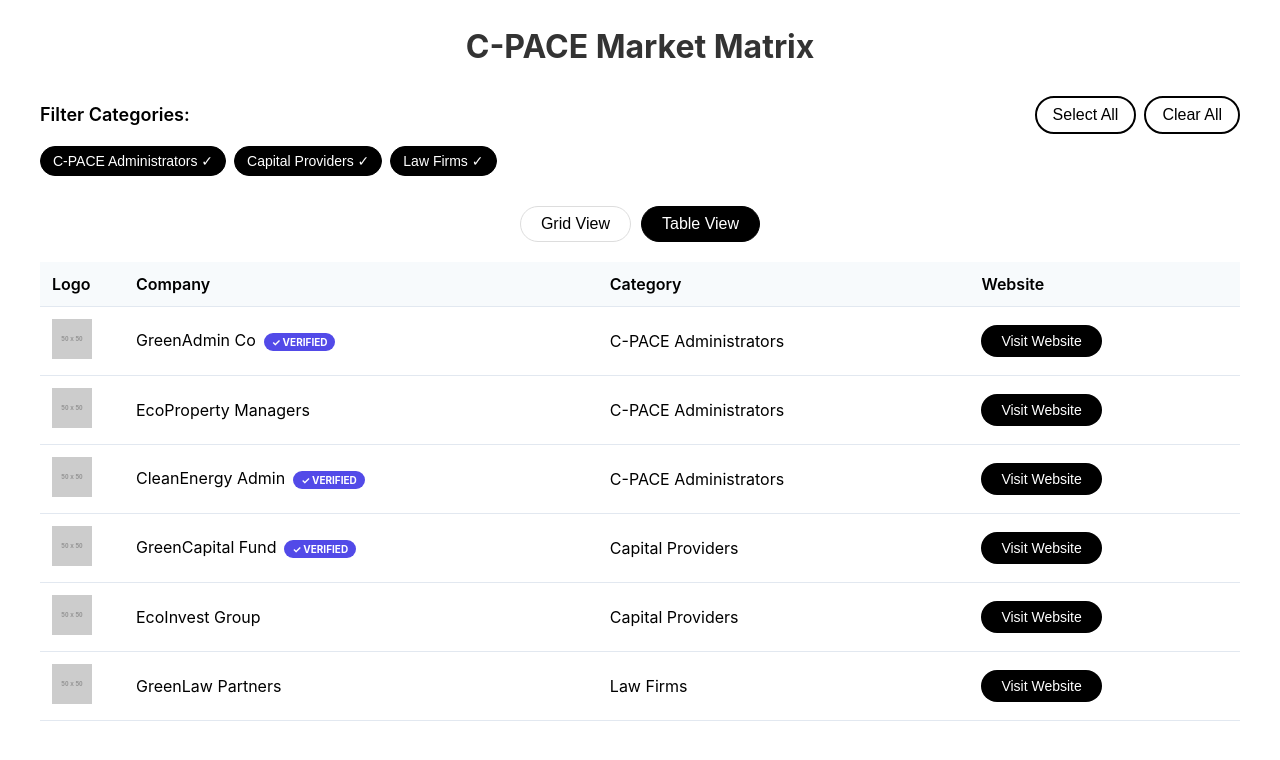
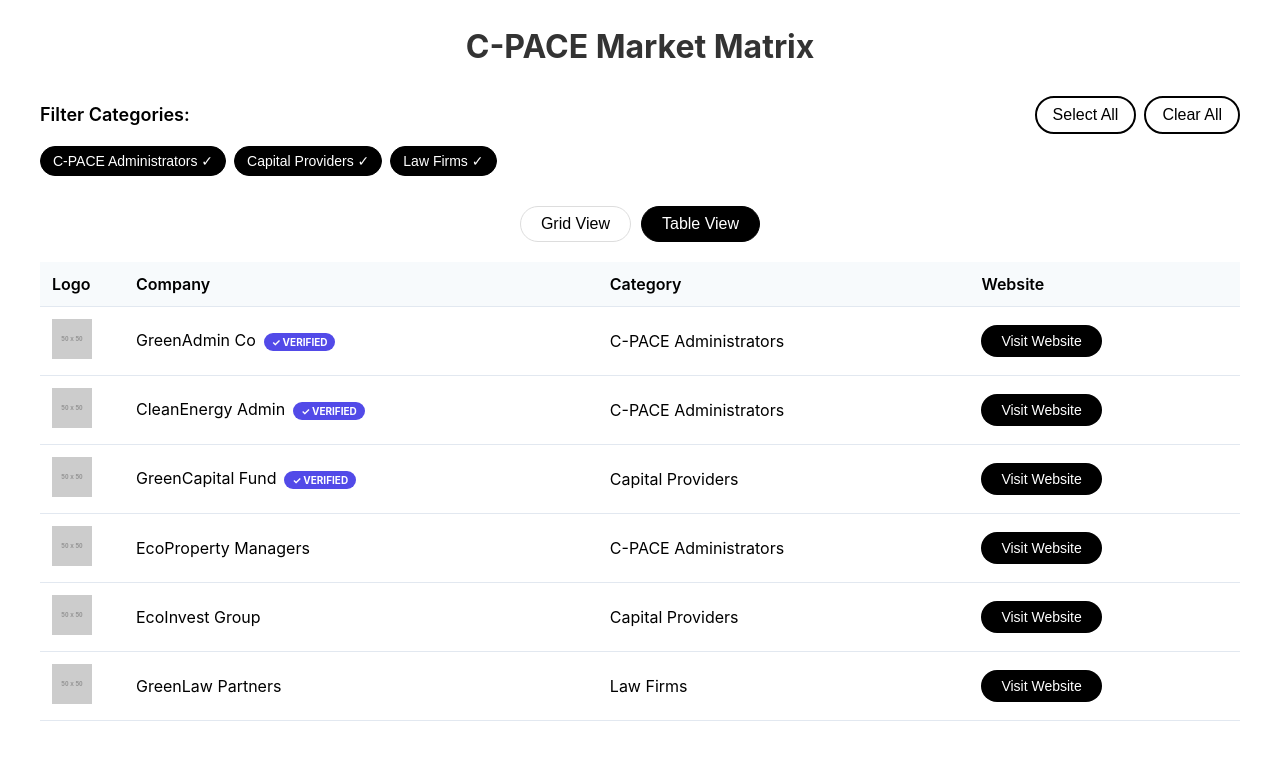
Before and after one commit to amigara/C-PACE_Market_Matrix, a React (Create React App) app: page / in a window 1280 px wide. Both pictures are taken after a click on the button "Table View". Shown: the top 760 px of the page. Built offline with nearby package versions, Linux system fonts and the light colour scheme.

Commit message:
Update MarketMatrix.js

```diff
--- a/src/MarketMatrix.js
+++ b/src/MarketMatrix.js
@@ -101,14 +101,24 @@ const MarketMatrix = () => {
     setViewMode(mode);
   };
 
-  // Filter the data based on active filters
+  // Filter the data based on active filters and sort by verification status
   const getFilteredData = () => {
     if (!companiesData) return {};
 
     return Object.entries(companiesData)
       .filter(([category]) => activeFilters.includes(category))
       .reduce((obj, [category, companies]) => {
-        obj[category] = companies;
+        // Sort companies to put verified ones first
+        const sortedCompanies = [...companies].sort((a, b) => {
+          // If a is verified and b is not, a comes first
+          if (a.verified && !b.verified) return -1;
+          // If b is verified and a is not, b comes first
+          if (!a.verified && b.verified) return 1;
+          // Otherwise maintain original order
+          return 0;
+        });
+
+        obj[category] = sortedCompanies;
         return obj;
       }, {});
   };
@@ -122,6 +132,13 @@ const MarketMatrix = () => {
   const allCompanies = Object.entries(filteredData).reduce((acc, [category, companies]) => {
     return [...acc, ...companies.map(company => ({ ...company, category }))];
   }, []);
+
+  // Sort the table view data to put verified companies first
+  const sortedAllCompanies = [...allCompanies].sort((a, b) => {
+    if (a.verified && !b.verified) return -1;
+    if (!a.verified && b.verified) return 1;
+    return 0;
+  });
 
   return (
     <div className="market-matrix-container">
@@ -241,7 +258,7 @@ const MarketMatrix = () => {
                   </tr>
                 </thead>
                 <tbody>
-                  {allCompanies.map((company) => (
+                  {sortedAllCompanies.map((company) => (
                     <tr key={company._id}>
                       <td className="table-logo-cell">
                         <img
```
